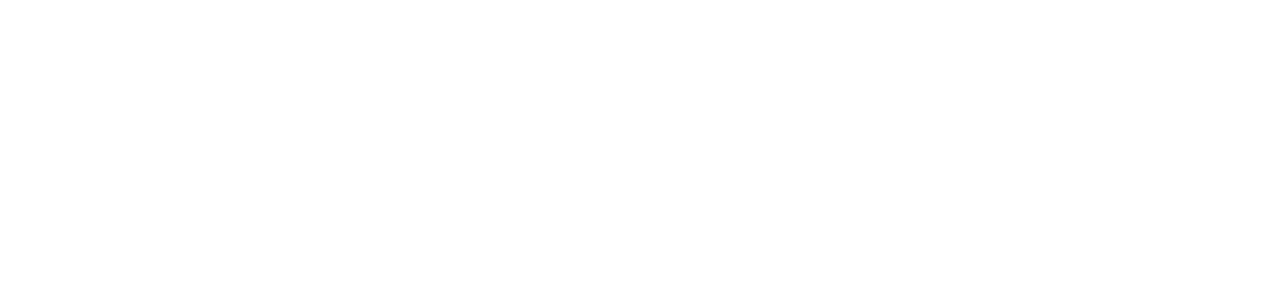
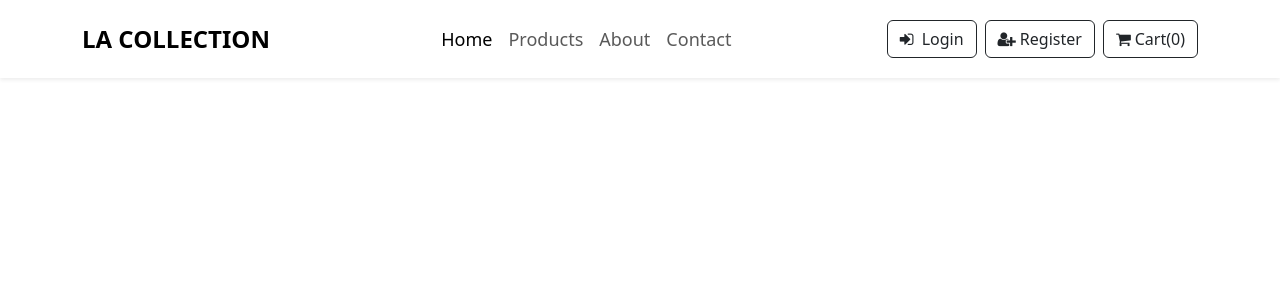
Before and after one commit to kittensgit/ecommerce-app, a React (Create React App) app: page / in a window 1280 px wide. Shown: the top 300 px of the page. Built offline with nearby package versions, Linux system fonts and the light colour scheme.

Commit message:
Navbar comonents(bootstarp styles, fa icons)

```diff
--- a/src/App.css
+++ b/src/App.css
@@ -1,38 +1,5 @@
-.App {
-  text-align: center;
+/* Navbar */
+
+.navbar-nav a {
+    font-size: 18px;
 }
-
-.App-logo {
-  height: 40vmin;
-  pointer-events: none;
-}
-
-@media (prefers-reduced-motion: no-preference) {
-  .App-logo {
-    animation: App-logo-spin infinite 20s linear;
-  }
-}
-
-.App-header {
-  background-color: #282c34;
-  min-height: 100vh;
-  display: flex;
-  flex-direction: column;
-  align-items: center;
-  justify-content: center;
-  font-size: calc(10px + 2vmin);
-  color: white;
-}
-
-.App-link {
-  color: #61dafb;
-}
-
-@keyframes App-logo-spin {
-  from {
-    transform: rotate(0deg);
-  }
-  to {
-    transform: rotate(360deg);
-  }
-}
--- a/src/App.jsx
+++ b/src/App.jsx
@@ -1,7 +1,12 @@
 import './App.css';
+import Navbar from './components/Navbar';
 
 function App() {
-    return <div></div>;
+    return (
+        <>
+            <Navbar />
+        </>
+    );
 }
 
 export default App;
--- /dev/null
+++ b/src/components/Navbar.jsx
@@ -0,0 +1,72 @@
+import React from 'react';
+
+const Navbar = () => {
+    return (
+        <div>
+            <nav className="navbar navbar-expand-lg bg-white py-3 shadow-sm">
+                <div className="container">
+                    <a className="navbar-brand fw-bold fs-4" href="#">
+                        LA COLLECTION
+                    </a>
+                    <button
+                        className="navbar-toggler"
+                        type="button"
+                        data-bs-toggle="collapse"
+                        data-bs-target="#navbarSupportedContent"
+                        aria-controls="navbarSupportedContent"
+                        aria-expanded="false"
+                        aria-label="Toggle navigation"
+                    >
+                        <span className="navbar-toggler-icon"></span>
+                    </button>
+                    <div
+                        className="collapse navbar-collapse"
+                        id="navbarSupportedContent"
+                    >
+                        <ul className="navbar-nav mx-auto mb-2 mb-lg-0">
+                            <li className="nav-item">
+                                <a
+                                    className="nav-link active"
+                                    aria-current="page"
+                                    href="#"
+                                >
+                                    Home
+                                </a>
+                            </li>
+                            <li className="nav-item">
+                                <a className="nav-link" href="#">
+                                    Products
+                                </a>
+                            </li>
+                            <li className="nav-item">
+                                <a className="nav-link" href="#">
+                                    About
+                                </a>
+                            </li>
+                            <li className="nav-item">
+                                <a className="nav-link" href="#">
+                                    Contact
+                                </a>
+                            </li>
+                        </ul>
+                        <div className="buttons">
+                            <a href="" className="btn btn-outline-dark">
+                                <i className="fa fa-sign-in me-1"></i> Login
+                            </a>
+                            <a href="" className="btn btn-outline-dark ms-2">
+                                <i className="fa fa-user-plus me-1"></i>
+                                Register
+                            </a>
+                            <a href="" className="btn btn-outline-dark ms-2">
+                                <i className="fa fa-shopping-cart me-1"></i>
+                                Cart(0)
+                            </a>
+                        </div>
+                    </div>
+                </div>
+            </nav>
+        </div>
+    );
+};
+
+export default Navbar;
--- a/src/index.js
+++ b/src/index.js
@@ -1,6 +1,8 @@
 import React from 'react';
 import ReactDOM from 'react-dom/client';
 import App from './App';
+import '../node_modules/bootstrap/dist/css/bootstrap.min.css';
+import '../node_modules/font-awesome/css/font-awesome.min.css';
 
 const root = ReactDOM.createRoot(document.getElementById('root'));
 root.render(<App />);
```
